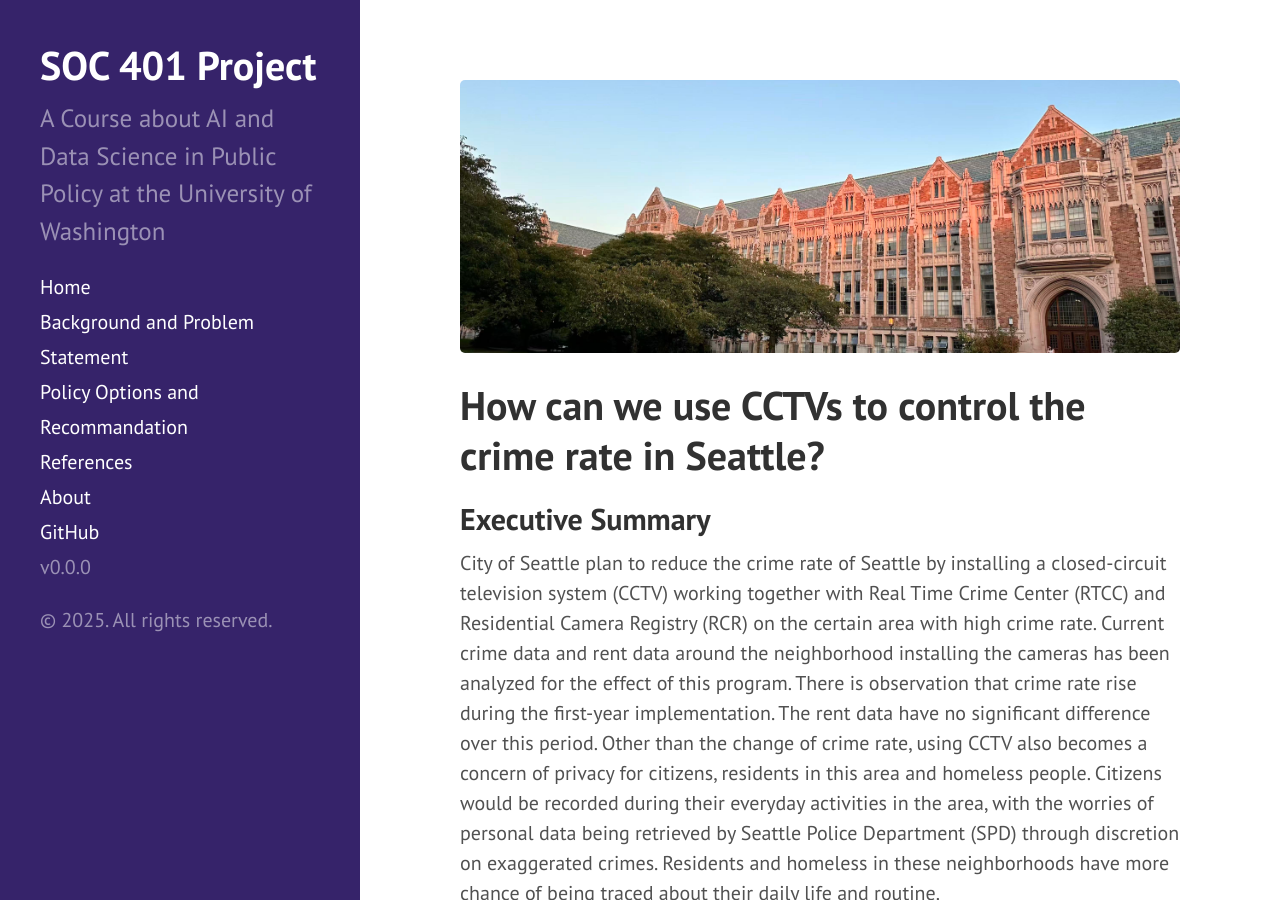
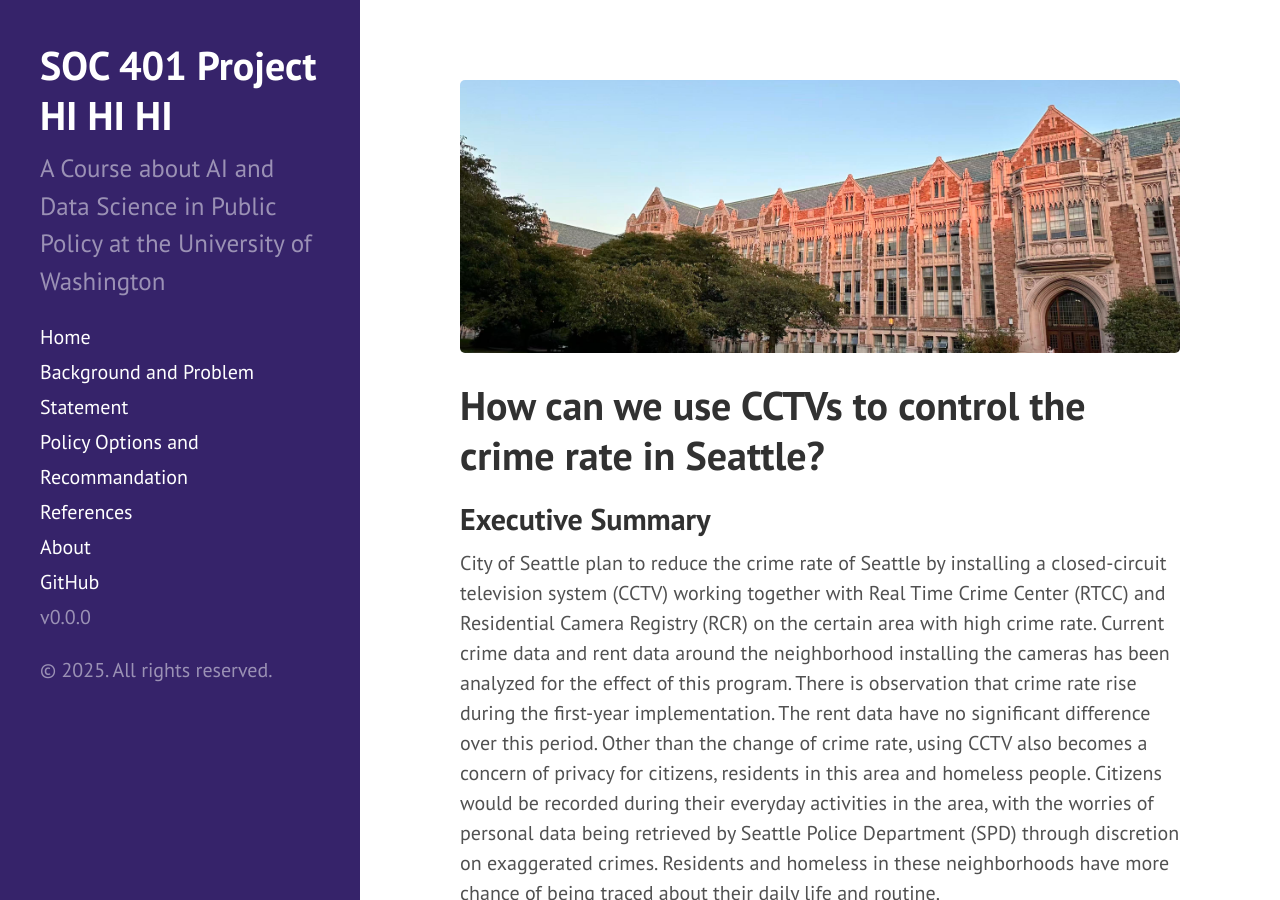
Before and after one commit to JianiT/SOC401-DS-AI-lab, a Jekyll site: the page built from index.md, in a window 1280 px wide and 900 px high. Built offline with Jekyll 4.4.1, drawn with Linux system fonts in a browser that asks for light colours; the list of posts is cut into pages by our own code.

```diff
--- a/_config.yml
+++ b/_config.yml
@@ -5,7 +5,7 @@ permalink:        pretty
 
 
 # Setup
-title:            SOC 401 Project
+title:            SOC 401 Project HI HI HI
 tagline:          ''
 description:      'A Course about AI and Data Science in Public Policy at the University of Washington'
 url:              "https://jianit.github.io"
```
